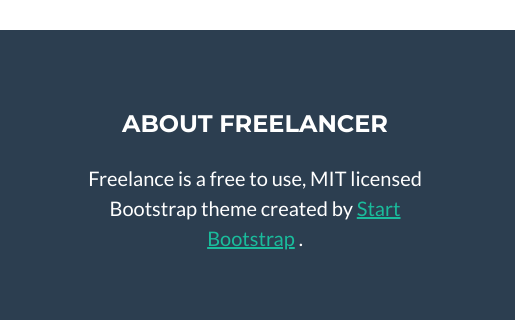
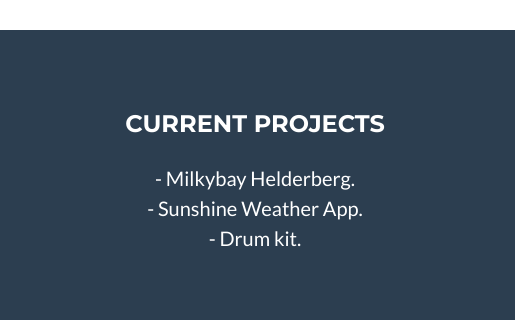
Before and after one commit to sonnygavin/gavin-portfolio, a plain HTML site: page index.html in a window 1280 px wide. Shown: the part 4974-5294 px from the top of the page, 765-1280 px from the left. Drawn offline with nearby package versions, Linux system fonts and the light colour scheme.

Commit message:
Add current projects section.

```diff
--- a/index.html
+++ b/index.html
@@ -348,10 +348,9 @@
                 </div>
                 <!-- Footer About Text-->
                 <div class="col-lg-4">
-                    <h4 class="text-uppercase mb-4">About Freelancer</h4>
+                    <h4 class="text-uppercase mb-4">CURRENT PROJECTS</h4>
                     <p class="lead mb-0">
-                        Freelance is a free to use, MIT licensed Bootstrap theme created by
-                        <a href="http://startbootstrap.com">Start Bootstrap</a> .
+                        - Milkybay Helderberg.<br>- Sunshine Weather App.<br>- Drum kit.
                     </p>
                 </div>
             </div>
@@ -359,7 +358,7 @@
     </footer>
     <!-- Copyright Section-->
     <div class="copyright py-4 text-center text-white">
-        <div class="container"><small>Copyright &copy;2022 | Sonny Gavin</small></div>
+        <div class="container"><small>Copyright &copy; 2022 | Sonny Gavin</small></div>
     </div>
     <!-- Portfolio Modals-->
     <!-- Portfolio Modal 1-->
```
